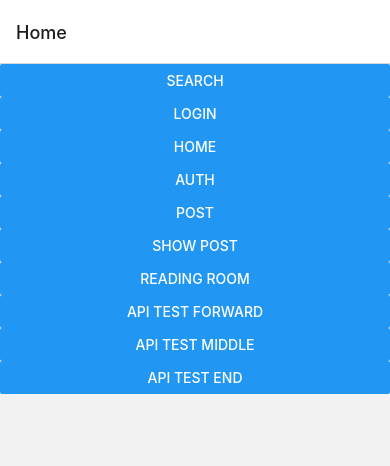
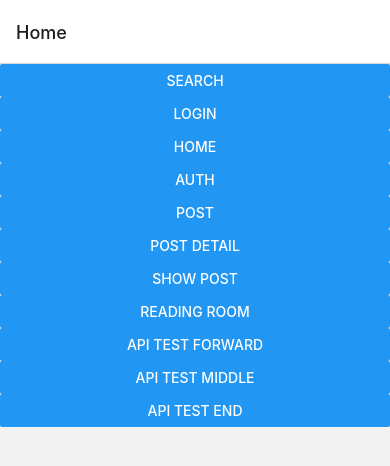
Before and after one commit to KULib-Project/KULibraryApp, a React Native app: screen /Home in a window 390 px wide. Shown: the top 466 px of the page. Built offline with nearby package versions, Linux system fonts and the light colour scheme; what expo-web-browser would draw is missing.

Commit message:
Post Detail 직접 접근 버튼 추가
댓글 출력을 담당하고 있는 Post Detail 스크린을 허브에서 직접 접속할 수 있도록 버튼 추가

```diff
--- a/screens/HomeScreen.js
+++ b/screens/HomeScreen.js
@@ -10,6 +10,7 @@ function HomeScreen({ navigation }) {
       <Button title="Home" onPress={() => navigation.navigate("Home")} />
       <Button title="Auth" onPress={() => navigation.navigate("Auth")} />
       <Button title="Post" onPress={() => navigation.navigate("Post")} />
+      <Button title="Post Detail" onPress={() => navigation.navigate("PostDetail")} />
       <Button title="Show Post" onPress={() => navigation.navigate("Show")} />
       <Button
         title="Reading Room"
--- a/screens/PostDetail.js
+++ b/screens/PostDetail.js
@@ -27,7 +27,7 @@ import { ReactQueryDevtools } from "@tanstack/react-query-devtools";
 
 const queryClient = new QueryClient();
 
-export default function PostDetail({ navigation,route }){
+export default function PostDetail({ navigation, route }){
 	// API 쿼리 값 저장
 	const [comments, setComments] = useState([]);
 	/** 댓글 입력 값 저장 */
@@ -36,7 +36,7 @@ export default function PostDetail({ navigation,route }){
 
 	const getDetail = () => {
 
-		const id=route.params.itemData.id;
+		//const id=route.params.itemData.id;
 		return axios.get("https://ea6717d8-601b-42a2-b0e6-1c5f0ea9f1a1.mock.pstmn.io/id=1")
 			.then((response) => {
 				setComments(response.data);
```
